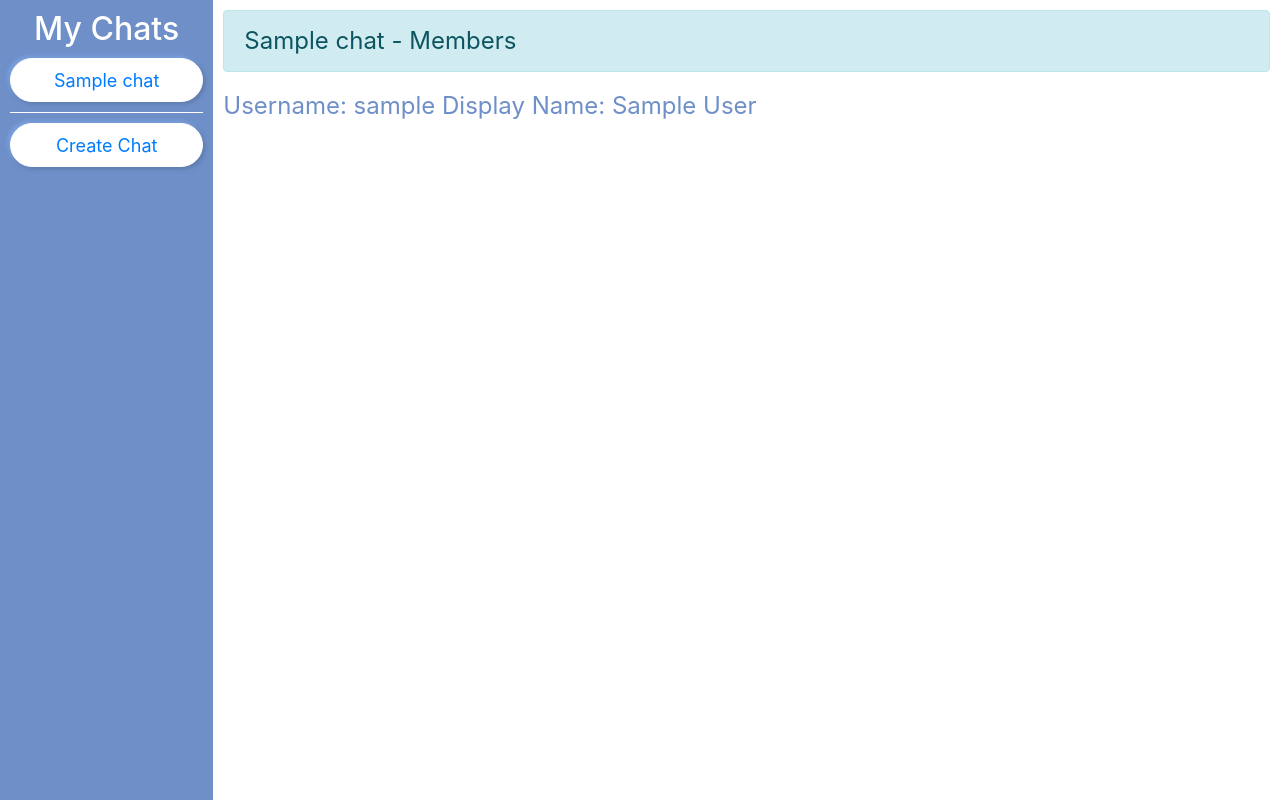
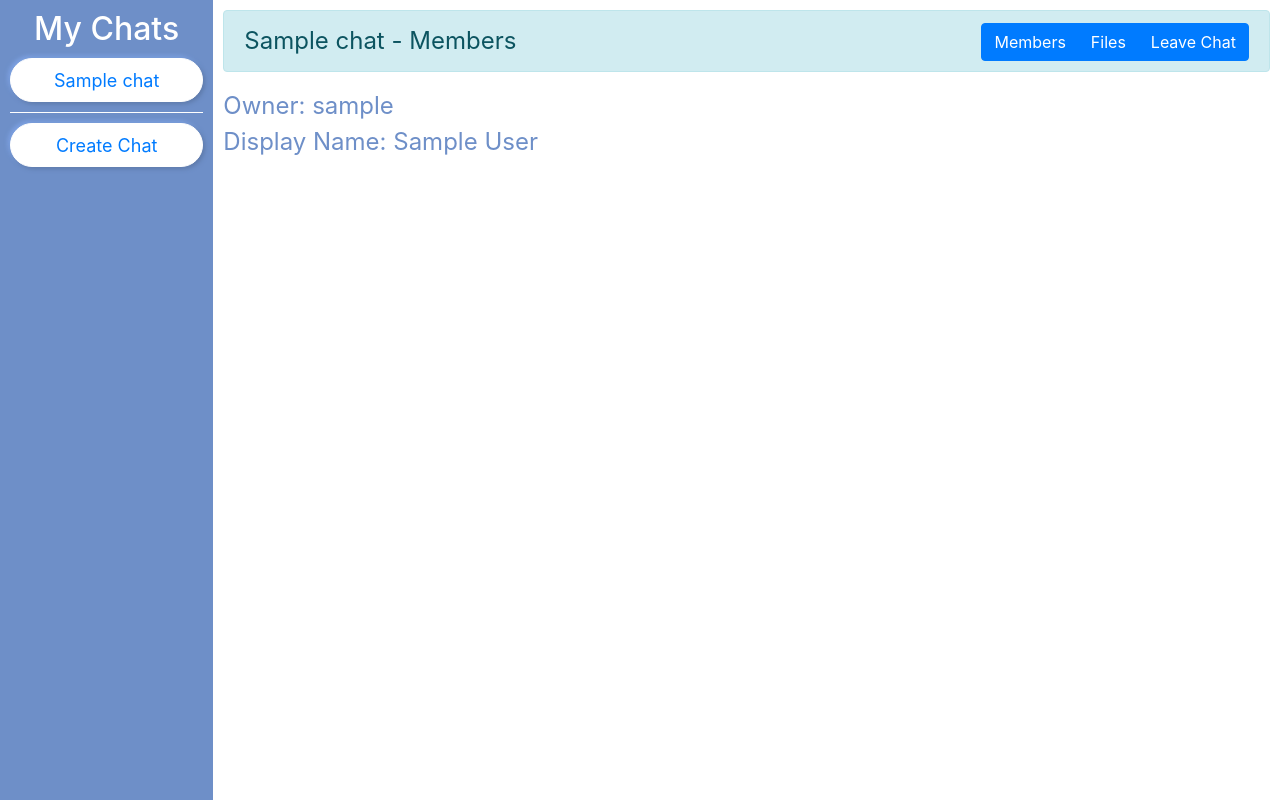
Before and after one commit to JoeJ1/WAD2_Group_Project, a Django app: a page that uses templates/chat/members.html in a window 1280 px wide. Shown: the part 76-876 px from the top of the page. Run offline with Django 3.2, Linux system fonts and the light colour scheme; a user stored in the database is signed in; tables that the repository leaves empty hold one stand-in row (values such as "Sample post"); some libraries are stand-ins or nearby versions.

Commit message:
can see members and files page started

```diff
--- a/chat/urls.py
+++ b/chat/urls.py
@@ -16,4 +16,6 @@ urlpatterns = [
     path('chatroom/<slug:chat_name_slug>/', views.chat, name='chatroom'),
     path('chatroom/<slug:chat_name_slug>/leave', views.leave_group_chat, name='leave'),
     path('chatroom/<slug:chat_name_slug>/members', views.members, name='members'),
+    path('chatroom/<slug:chat_name_slug>/files', views.files, name='files'),
+
 ]
--- a/chat/views.py
+++ b/chat/views.py
@@ -39,15 +39,27 @@ def members(request, chat_name_slug):
     try:
         chat = Chat.objects.get(slug=chat_name_slug)
         chat_members = Chat.objects.get(slug=chat_name_slug).users.all()
+        chat_owner = chat.owner
     except:
         chat = None
         chat_members = None
-    print(chat_members)
-    print('----------------------------')
+        chat_owner = None
     context_dict['chat_name'] = chat
     context_dict['chat_members'] = chat_members
+    context_dict['chat_name_slug'] = chat_name_slug
+    context_dict['owner'] = chat_owner
+    return render(request, 'chat/members.html', context_dict)
 
-    return render(request, 'chat/members.html', context_dict)
+@login_required
+def files(request, chat_name_slug):
+    context_dict = {}
+    try:
+        chat = Chat.objects.get(slug=chat_name_slug)
+    except:
+        chat = None
+    context_dict['chat_name_slug'] = chat_name_slug
+    context_dict['chat_name'] = chat
+    return render(request, 'chat/files.html', context_dict)
 
 @login_required
 def chat(request, chat_name_slug):
@@ -57,7 +69,7 @@ def chat(request, chat_name_slug):
         this_chat = Chat.objects.get(slug=chat_name_slug)
         context_dict['messages'] = Message.objects.filter(chat=this_chat)
         context_dict['chat_name'] = this_chat.name
-        context_dict['chat_slug_name'] = this_chat.slug
+        context_dict['chat_name_slug'] = this_chat.slug
         context_dict['this_username'] = UserProfile.objects.filter(user=request.user)[0].user.username
     except Chat.DoesNotExist:
         chat = None
--- a/templates/chat/chat.html
+++ b/templates/chat/chat.html
@@ -11,9 +11,9 @@
 {% block content_title %}
 {{chat_name}}
 <div class="btn-group float-right" role="group" aria-label="Chat Buttons">
-  <a class="btn btn-primary" href = "{% url 'chat:members' chat_slug_name %}">Members</a>
-  <a class="btn btn-primary" href="#">Files</a>
-  <a class="btn btn-primary" href="{% url 'chat:leave' chat_slug_name %}" onclick = "return confirm('Are you sure you want to leave?')">Leave Chat</a>
+  <a class="btn btn-primary" href = "{% url 'chat:members' chat_name_slug %}">Members</a>
+  <a class="btn btn-primary" href="{% url 'chat:files' chat_name_slug %}">Files</a>
+  <a class="btn btn-primary" href="{% url 'chat:leave' chat_name_slug %}" onclick = "return confirm('Are you sure you want to leave?')">Leave Chat</a>
 </div>
 {% endblock %}
 {% block body_block %}
--- a/templates/chat/members.html
+++ b/templates/chat/members.html
@@ -10,10 +10,18 @@
 
 {% block content_title %}
 {{chat_name}} - Members
+<div class="btn-group float-right" role="group" aria-label="Chat Buttons">
+    <a class="btn btn-primary" href="{% url 'chat:members' chat_name_slug %}">Members</a>
+    <a class="btn btn-primary" href="{% url 'chat:files' chat_name_slug %}">Files</a>
+    <a class="btn btn-primary" href="{% url 'chat:leave' chat_name_slug %}" onclick = "return confirm('Are you sure you want to leave?')">Leave Chat</a>
+</div>
 {% endblock %}
 
 {% block body_block %}
+    Owner: {{ owner }} </br> Display Name: {{owner.display_name}}</br></br>
     {% for user in chat_members %}
-        Username: {{ user }} Display Name: {{user.display_name}}</br>
+        {% if user != owner %}
+            Username: {{ user }} </br> Display Name: {{user.display_name}}</br></br>
+        {% endif %}
     {% endfor %}
 {% endblock %}
```
Also changed, not shown: templates/chat/files.html (+9 -0 lines).
